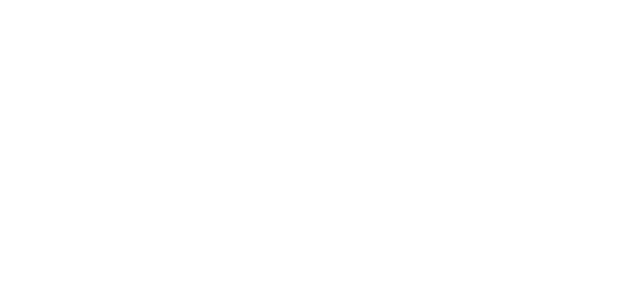
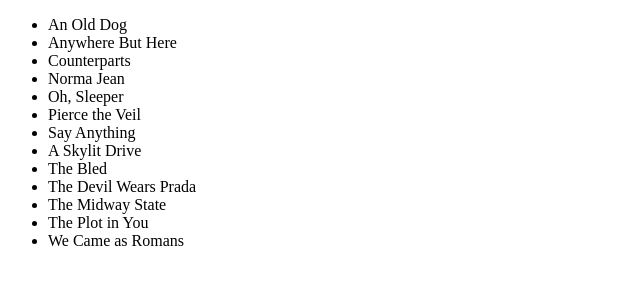
Before and after one commit to acciojob/sorting-articles-Manas0066, a website: page main.html in a window 1280 px wide. Shown: the whole page, without its empty margins (0-640 px from the left). Drawn offline with Linux system fonts and the light colour scheme.

Commit message:
created a submission

```diff
--- a/main.html
+++ b/main.html
@@ -8,6 +8,9 @@
 
 <body>
 	<!-- the entire body must be written by student -->
+	  <ul id="list">
+
+    </ul>
     <script type="text/javascript" src="./script.js">
 </script>
 
--- a/script.js
+++ b/script.js
@@ -1 +1,25 @@
 //your JS code here. If required.
+const bands = ['The Plot in You', 'The Devil Wears Prada', 'Pierce the Veil',
+    'Norma Jean', 'The Bled', 'Say Anything', 'The Midway State', 'We Came as Romans',
+    'Counterparts', 'Oh, Sleeper', 'A Skylit Drive', 'Anywhere But Here', 'An Old Dog'];
+
+const list = document.querySelector("#list");
+
+console.log(bands);
+
+// bands.sort(); //ascending order
+const sortedBands = bands.sort((a, b) => {
+   const nameA = a.replace(/^(a | an | the)/i, "").trim().toLowerCase();
+   const nameB = b.replace(/^(a | an | the)/i, "").trim().toLowerCase();
+   return nameA.localeCompare(nameB);
+});
+//ascending order
+
+console.log(sortedBands);
+console.log(bands);
+
+sortedBands.forEach((item) => {
+    let li = document.createElement("li");
+    li.innerHTML = item;
+    list.append(li);
+})
```
